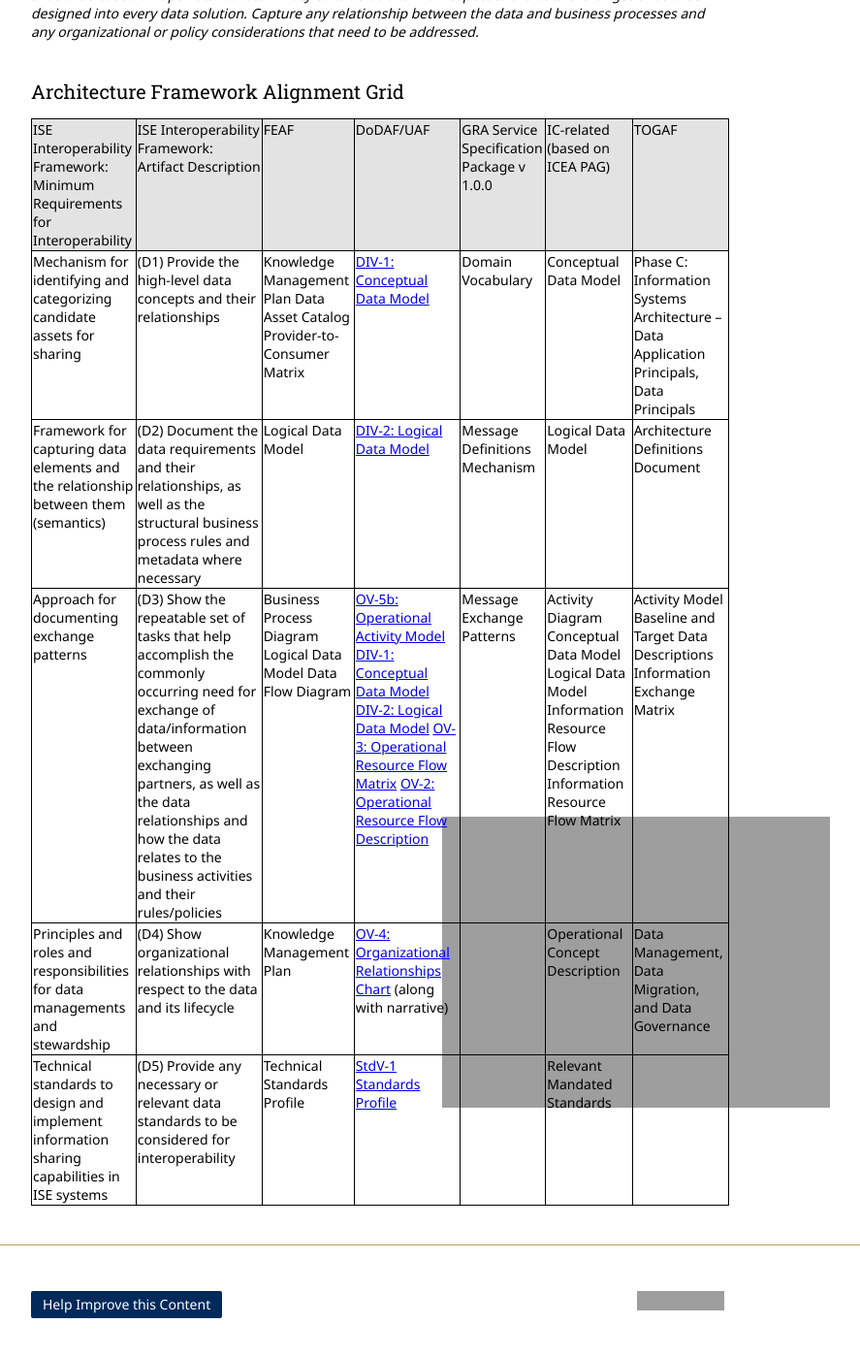
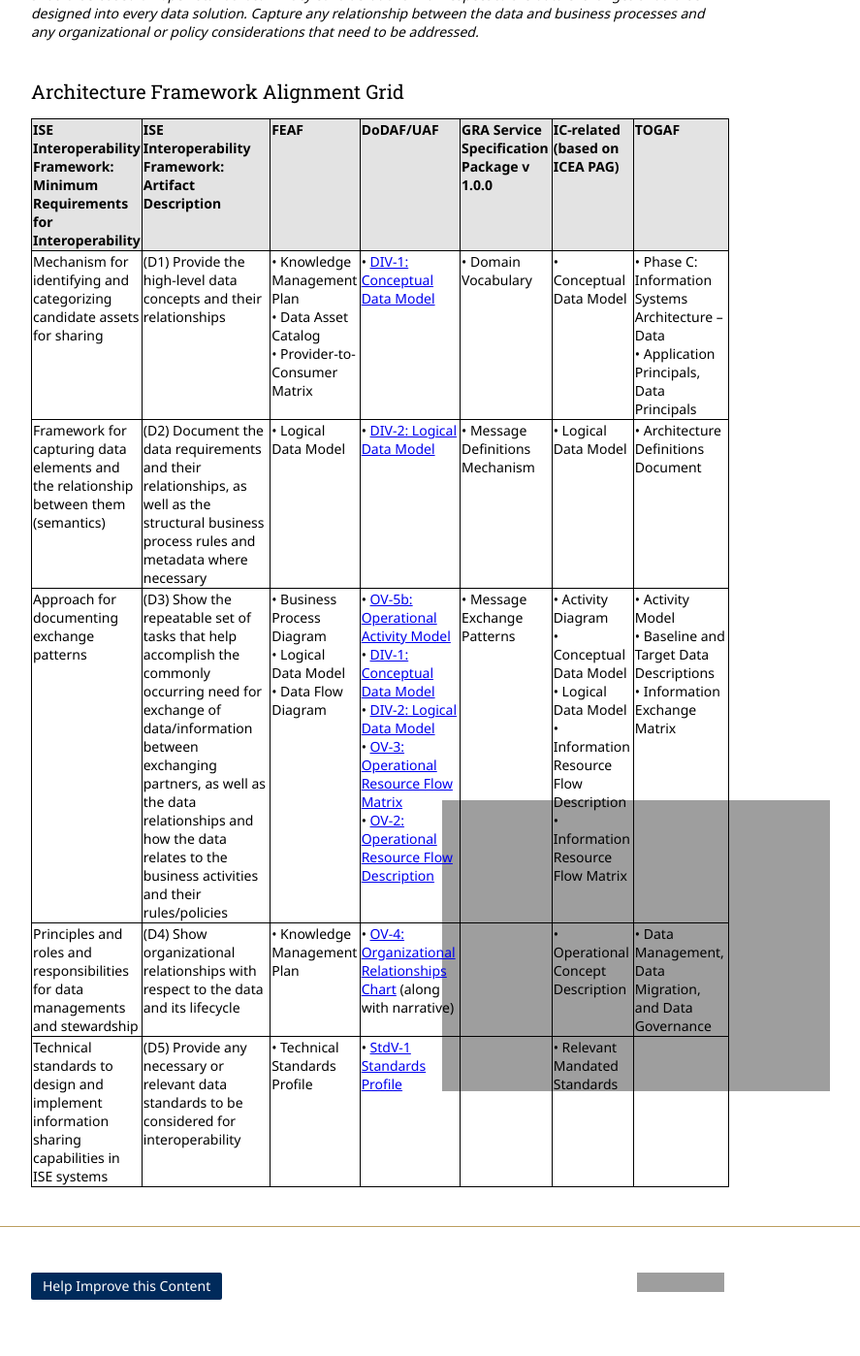
Before and after one commit to Project-Interoperability/project-interoperability.github.io, a Jekyll site: the page built from ref-arch-data.md, in a window 1280 px wide and 1400 px high, scrolled down 1489 px. Shown: the whole window at 97% size, without its empty margins (248-1135 px from the left). Built offline with Jekyll 4.4.1, drawn with Linux system fonts in a browser that asks for light colours; nearby versions of some CDN libraries; grey boxes are pictures that could not be loaded.

Commit message:
Formatting table content

```diff
--- a/ref-arch-data.md
+++ b/ref-arch-data.md
@@ -70,9 +70,9 @@
 
 ## Architecture Framework Alignment Grid
 
-| ISE Interoperability Framework: Minimum Requirements for Interoperability | ISE Interoperability Framework: Artifact Description | FEAF | DoDAF/UAF | GRA Service Specification Package v 1.0.0 | IC-related (based on ICEA PAG) | TOGAF |
-| Mechanism for identifying and categorizing candidate assets for sharing | (D1) Provide the high-level data concepts and their relationships | Knowledge Management Plan Data Asset Catalog Provider-to-Consumer Matrix | [DIV-1: Conceptual Data Model](http://dodcio.defense.gov/dodaf20/dodaf20_div1.aspx) | Domain Vocabulary | Conceptual Data Model | Phase C: Information Systems Architecture – Data Application Principals, Data Principals |
-| Framework for capturing data elements and the relationship between them (semantics) | (D2) Document the data requirements and their relationships, as well as the structural business process rules and metadata where necessary | Logical Data Model | [DIV-2: Logical Data Model](http://dodcio.defense.gov/dodaf20/dodaf20_div2.aspx) | Message Definitions Mechanism | Logical Data Model | Architecture Definitions Document |
-| Approach for documenting exchange patterns | (D3) Show the repeatable set of tasks that help accomplish the commonly occurring need for exchange of data/information between exchanging partners, as well as the data relationships and how the data relates to the business activities and their rules/policies | Business Process Diagram Logical Data Model Data Flow Diagram | [OV-5b: Operational Activity Model](http://dodcio.defense.gov/dodaf20/dodaf20_ov5ab.aspx) [DIV-1: Conceptual Data Model](http://dodcio.defense.gov/dodaf20/dodaf20_div1.aspx) [DIV-2: Logical Data Model](http://dodcio.defense.gov/dodaf20/dodaf20_div2.aspx) [OV-3: Operational Resource Flow Matrix](http://dodcio.defense.gov/dodaf20/dodaf20_ov3.aspx) [OV-2: Operational Resource Flow Description](http://dodcio.defense.gov/dodaf20/dodaf20_ov2.aspx) | Message Exchange Patterns | Activity Diagram Conceptual Data Model Logical Data Model Information Resource Flow Description Information Resource Flow Matrix | Activity Model Baseline and Target Data Descriptions Information Exchange Matrix |
-| Principles and roles and responsibilities for data managements and stewardship | (D4) Show organizational relationships with respect to the data and its lifecycle | Knowledge Management Plan | [OV-4: Organizational Relationships Chart](http://dodcio.defense.gov/dodaf20/dodaf20_ov4.aspx) (along with narrative) | | Operational Concept Description | Data Management, Data Migration, and Data Governance |
-| Technical standards to design and implement information sharing capabilities in ISE systems | (D5) Provide any necessary or relevant data standards to be considered for interoperability | Technical Standards Profile | [StdV-1 Standards Profile](http://dodcio.defense.gov/dodaf20/dodaf20_stdv1.aspx) | | Relevant Mandated Standards | |
+| **ISE Interoperability Framework: Minimum Requirements for Interoperability** | **ISE Interoperability Framework: Artifact Description** | **FEAF** | **DoDAF/UAF** | **GRA Service Specification Package v 1.0.0** | **IC-related (based on ICEA PAG)** | **TOGAF** |
+| Mechanism for identifying and categorizing candidate assets for sharing | (D1) Provide the high-level data concepts and their relationships | • Knowledge Management Plan <br/> • Data Asset Catalog <br/> • Provider-to-Consumer Matrix | • [DIV-1: Conceptual Data Model](http://dodcio.defense.gov/dodaf20/dodaf20_div1.aspx) | • Domain Vocabulary | • Conceptual Data Model | • Phase C: Information Systems Architecture – Data <br/> • Application Principals, Data Principals |
+| Framework for capturing data elements and the relationship between them (semantics) | (D2) Document the data requirements and their relationships, as well as the structural business process rules and metadata where necessary | • Logical Data Model | • [DIV-2: Logical Data Model](http://dodcio.defense.gov/dodaf20/dodaf20_div2.aspx) | • Message Definitions Mechanism | • Logical Data Model | • Architecture Definitions Document |
+| Approach for documenting exchange patterns | (D3) Show the repeatable set of tasks that help accomplish the commonly occurring need for exchange of data/information between exchanging partners, as well as the data relationships and how the data relates to the business activities and their rules/policies | • Business Process Diagram <br/> • Logical Data Model <br/> • Data Flow Diagram | • [OV-5b: Operational Activity Model](http://dodcio.defense.gov/dodaf20/dodaf20_ov5ab.aspx) <br/> • [DIV-1: Conceptual Data Model](http://dodcio.defense.gov/dodaf20/dodaf20_div1.aspx) <br/> • [DIV-2: Logical Data Model](http://dodcio.defense.gov/dodaf20/dodaf20_div2.aspx) <br/> • [OV-3: Operational Resource Flow Matrix](http://dodcio.defense.gov/dodaf20/dodaf20_ov3.aspx) <br/> • [OV-2: Operational Resource Flow Description](http://dodcio.defense.gov/dodaf20/dodaf20_ov2.aspx) | • Message Exchange Patterns |  • Activity Diagram <br/> • Conceptual Data Model <br/> • Logical Data Model <br/> • Information Resource Flow Description <br/> • Information Resource Flow Matrix | • Activity Model <br/> • Baseline and Target Data Descriptions <br/> • Information Exchange Matrix |
+| Principles and roles and responsibilities for data managements and stewardship | (D4) Show organizational relationships with respect to the data and its lifecycle | • Knowledge Management Plan | • [OV-4: Organizational Relationships Chart](http://dodcio.defense.gov/dodaf20/dodaf20_ov4.aspx) (along with narrative) | | • Operational Concept Description | • Data Management, Data Migration, and Data Governance |
+| Technical standards to design and implement information sharing capabilities in ISE systems | (D5) Provide any necessary or relevant data standards to be considered for interoperability | • Technical Standards Profile | • [StdV-1 Standards Profile](http://dodcio.defense.gov/dodaf20/dodaf20_stdv1.aspx) | | • Relevant Mandated Standards | |
```
